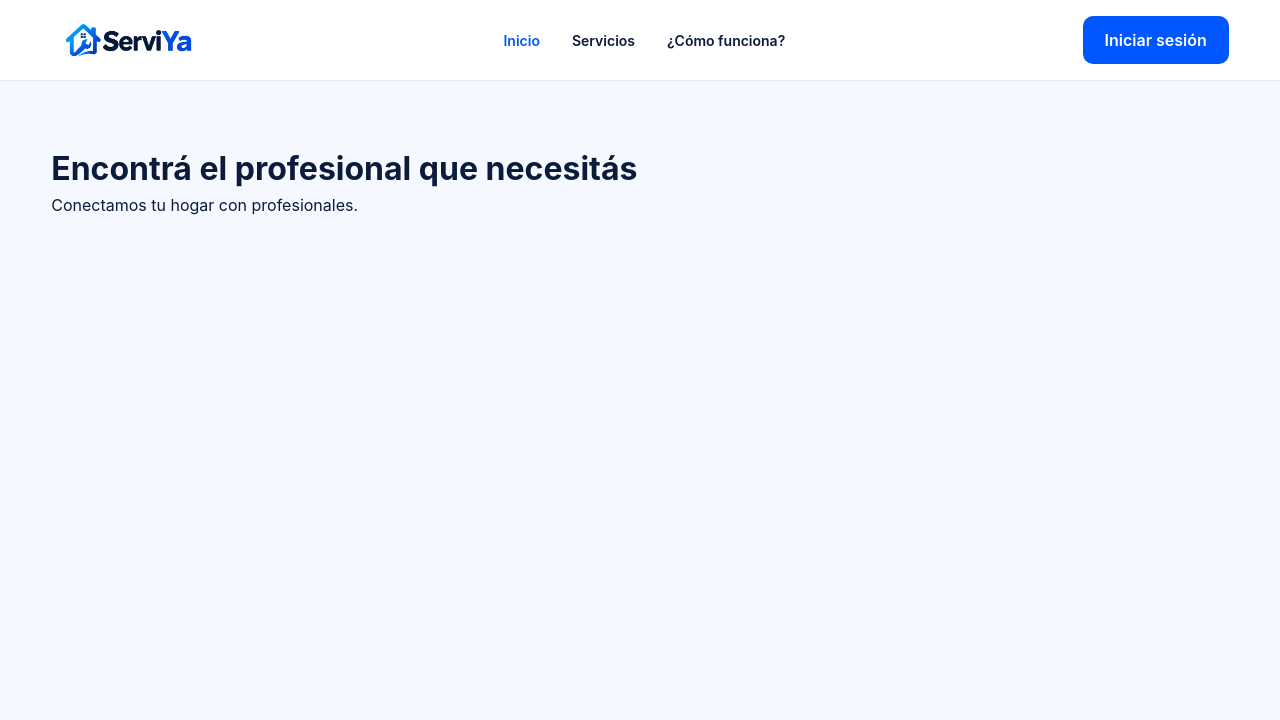
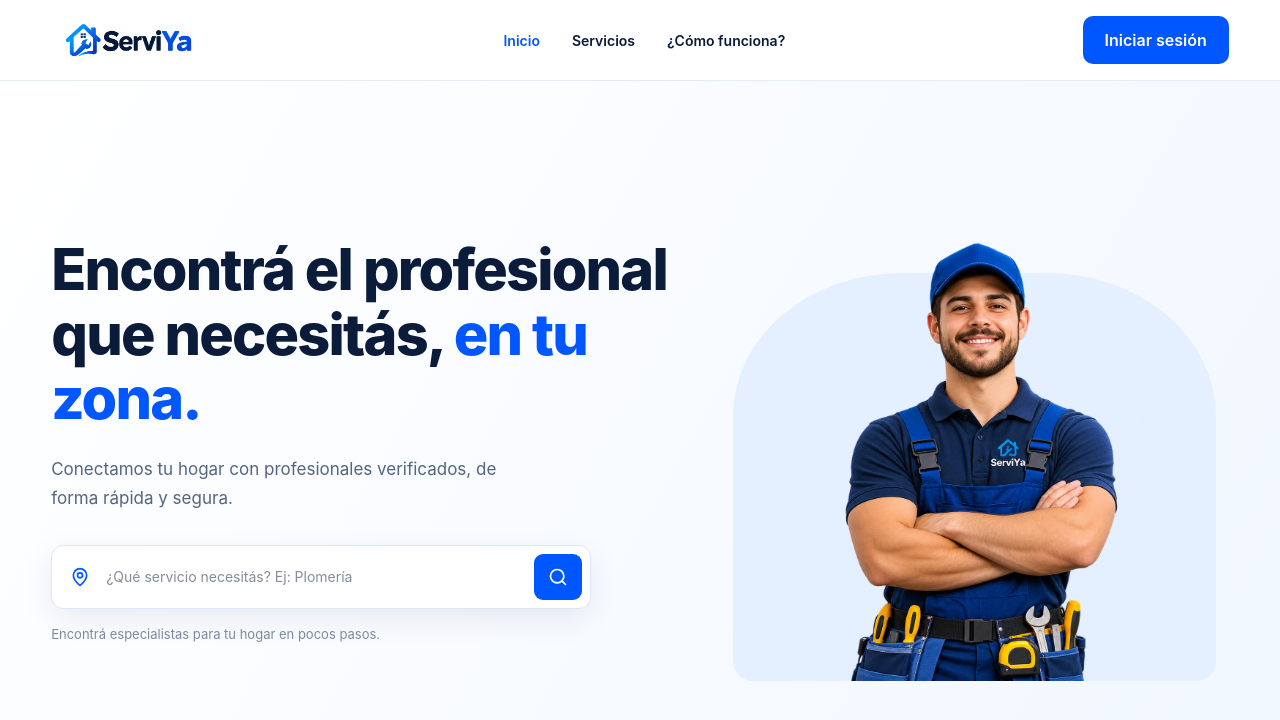
Before and after one commit to DistefanoPaz20/ServiYaDemo-Prog4, a React app in the folder frontend/: page / in a window 1280 px wide. Shown: the top 720 px of the page. Built offline with nearby package versions, Linux system fonts and the light colour scheme; the HTML template or start-up script is replaced by a standard one.

Commit message:
implementado el home de serviYa

```diff
--- a/frontend/src/App.css
+++ b/frontend/src/App.css
@@ -99,3 +99,183 @@
     gap: 16px;
   }
 }
+
+/*
+   Home estilos*/
+
+.hero {
+  min-height: calc(100vh - 80px);
+  display: flex;
+  align-items: center;
+  overflow: hidden;
+  background: linear-gradient(
+    120deg,
+    #ffffff 0%,
+    #f1f7ff 100%
+  );
+}
+
+.hero-content {
+  display: grid;
+  grid-template-columns: 1.1fr 0.9fr;
+  align-items: center;
+  gap: 48px;
+  padding-top: 70px;
+  padding-bottom: 70px;
+}
+
+.hero-text h1 {
+  max-width: 660px;
+  font-size: clamp(2.5rem, 4.5vw, 4.5rem);
+  font-weight: 800;
+  line-height: 1.12;
+  letter-spacing: -1.8px;
+  color: #0b1b3a;
+}
+
+.hero-text h1 span {
+  color: #0057ff;
+}
+
+.hero-text > p {
+  max-width: 490px;
+  margin-top: 24px;
+  font-size: 17px;
+  line-height: 1.7;
+  color: #536580;
+}
+
+.hero-search {
+  display: flex;
+  align-items: center;
+  gap: 12px;
+  max-width: 540px;
+  margin-top: 32px;
+  padding: 8px;
+  background: #ffffff;
+  border: 1px solid #dce7f7;
+  border-radius: 12px;
+  box-shadow: 0 10px 30px rgba(11, 27, 58, 0.08);
+}
+
+.hero-location-icon {
+  flex-shrink: 0;
+  margin-left: 10px;
+  color: #0057ff;
+}
+
+.hero-search input {
+  flex: 1;
+  min-width: 0;
+  padding: 12px 4px;
+  border: none;
+  outline: none;
+  background: transparent;
+  color: #0b1b3a;
+  font-size: 14px;
+}
+
+.hero-search button {
+  display: flex;
+  align-items: center;
+  justify-content: center;
+  width: 48px;
+  height: 46px;
+  flex-shrink: 0;
+  border: none;
+  border-radius: 9px;
+  background: #0057ff;
+  color: white;
+  transition: background 0.2s;
+}
+
+.hero-search button:hover {
+  background: #0045cc;
+}
+
+.hero-text .hero-helper {
+  margin-top: 14px;
+  font-size: 13px;
+  color: #7b8aa2;
+}
+
+/* imagen tecnico estilos -responsive*/
+
+.hero-image {
+  position: relative;
+  min-height: 480px;
+  display: flex;
+  align-items: flex-end;
+  justify-content: center;
+}
+
+.hero-image-background {
+  position: absolute;
+  width: 95%;
+  height: 85%;
+  bottom: 0;
+  border-radius: 35% 35% 20px 20px;
+  background: #e4efff;
+}
+
+.hero-image img {
+  position: relative;
+  z-index: 1;
+  width: 100%;
+  max-width: 480px;
+  height: auto;
+  object-fit: contain;
+}
+
+/* estilos responsive designe*/
+
+@media (max-width: 850px) {
+  .hero-content {
+    grid-template-columns: 1fr;
+    gap: 20px;
+    padding-top: 48px;
+    padding-bottom: 30px;
+  }
+
+  .hero-text {
+    text-align: center;
+  }
+
+  .hero-text h1,
+  .hero-text > p {
+    margin-left: auto;
+    margin-right: auto;
+  }
+
+  .hero-search {
+    margin-left: auto;
+    margin-right: auto;
+  }
+
+  .hero-image {
+    min-height: 320px;
+  }
+
+  .hero-image img {
+    max-width: 340px;
+  }
+}
+
+@media (max-width: 480px) {
+  .hero-text h1 {
+    font-size: 2.3rem;
+    letter-spacing: -1px;
+  }
+
+  .hero-search {
+    gap: 6px;
+  }
+
+  .hero-search input {
+    font-size: 12px;
+  }
+
+  .hero-image {
+    min-height: 260px;
+  }
+}
--- a/frontend/src/pages/public/Home.jsx
+++ b/frontend/src/pages/public/Home.jsx
@@ -1,10 +1,71 @@
+import { useState } from "react";
+import { useNavigate } from "react-router-dom";
+import { MapPin, Search } from "lucide-react";
+
+import tecnico from "../../assets/images/TecnicoPrincipalServiYa.png";
+
 function Home() {
+  const [busqueda, setBusqueda] = useState("");
+  const navigate = useNavigate();
+
+  function buscarServicio(evento) {
+    evento.preventDefault();
+
+    const termino = busqueda.trim();
+
+    if (termino) {
+      navigate(`/servicios?buscar=${encodeURIComponent(termino)}`);
+    } else {
+      navigate("/servicios");
+    }
+  }
+
   return (
-    <section className="container py-16">
-      <h1 className="section-title">
-        Encontrá el profesional que necesitás
-      </h1>
-      <p>Conectamos tu hogar con profesionales.</p>
+    <section className="hero">
+      <div className="container hero-content">
+
+        <div className="hero-text">
+          <h1>
+            Encontrá el profesional que necesitás,
+            <span> en tu zona.</span>
+          </h1>
+
+          <p>
+            Conectamos tu hogar con profesionales
+            verificados, de forma rápida y segura.
+          </p>
+
+          <form className="hero-search" onSubmit={buscarServicio}>
+            <MapPin size={20} className="hero-location-icon" />
+
+            <input
+              type="text"
+              placeholder="¿Qué servicio necesitás? Ej: Plomería"
+              value={busqueda}
+              onChange={(evento) => setBusqueda(evento.target.value)}
+              aria-label="Buscar servicio"
+            />
+
+            <button type="submit" aria-label="Buscar">
+              <Search size={20} />
+            </button>
+          </form>
+
+          <p className="hero-helper">
+            Encontrá especialistas para tu hogar en pocos pasos.
+          </p>
+        </div>
+
+        <div className="hero-image">
+          <div className="hero-image-background" />
+
+          <img
+            src={tecnico}
+            alt="Profesional de ServiYa"
+          />
+        </div>
+
+      </div>
     </section>
   );
 }
```
